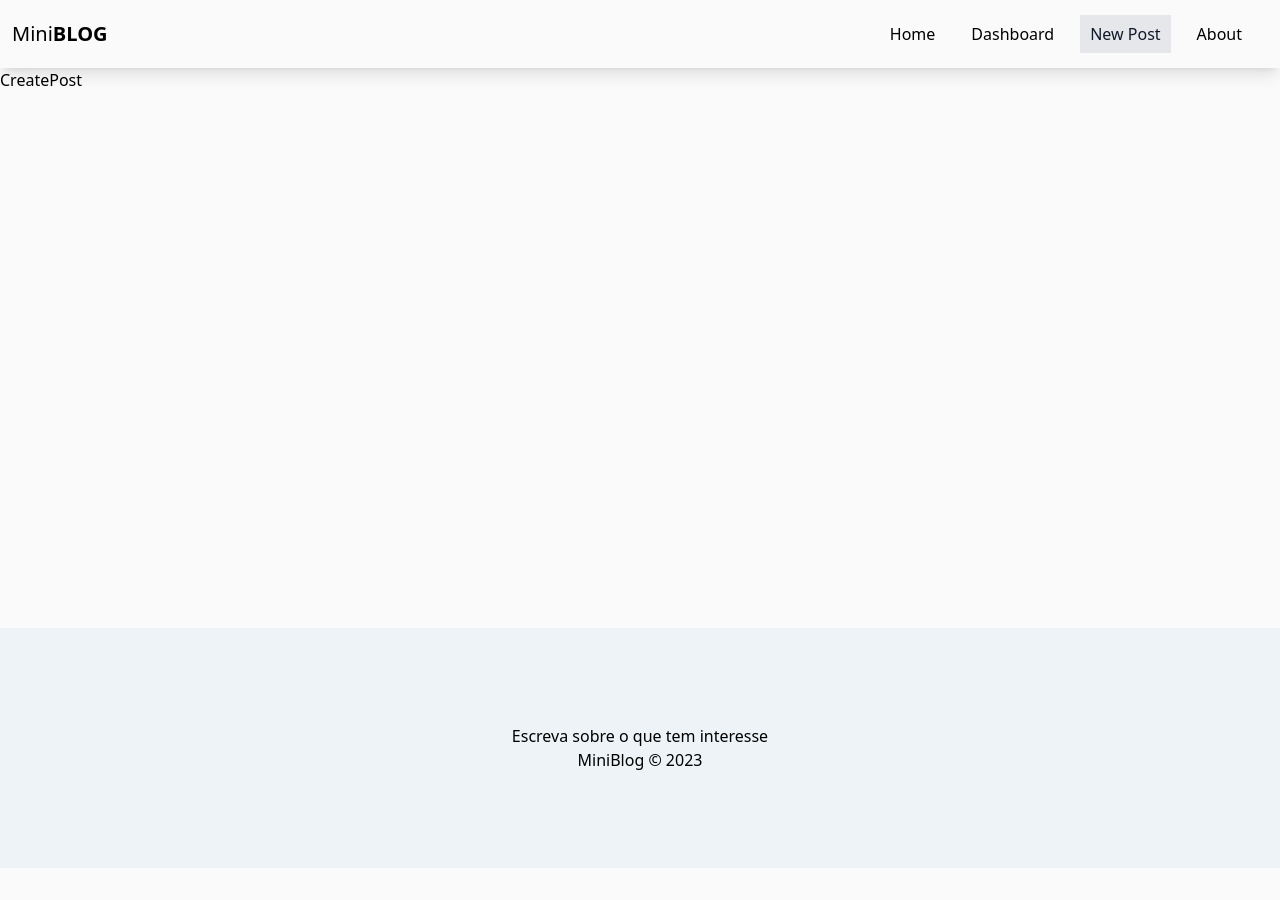
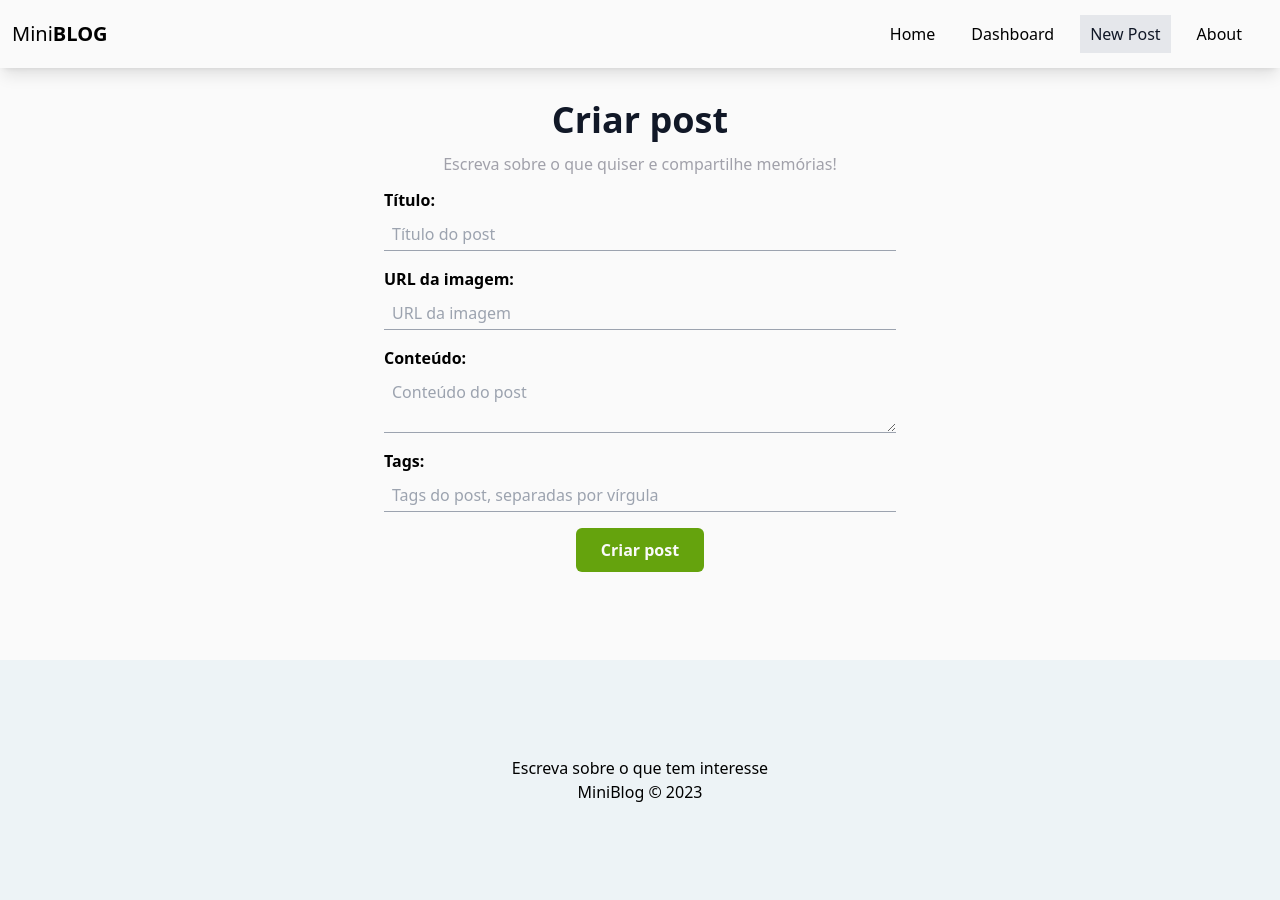
Before and after one commit to henriquelazzarino/miniblog, a React (Vite) app: page /create-post in a window 1280 px wide. Before the commit the page ends 868 px from the top, so only its background shows below. Built offline with nearby package versions, Linux system fonts and the light colour scheme; no server answers; sample sign-in values are in the browser's storage.

Commit message:
Iniciando a lógica de post

```diff
--- a/src/App.jsx
+++ b/src/App.jsx
@@ -22,7 +22,6 @@ function App() {
 
   useEffect(() => {
     onAuthStateChanged(auth, (user) => {
-      console.log(user);
       setUser(user);
     });
   }, [auth]);
--- a/src/components/Navbar.jsx
+++ b/src/components/Navbar.jsx
@@ -3,7 +3,6 @@ import { useAuthValue } from "../contexts/UserContext";
 
 const Navbar = () => {
   const { user } = useAuthValue();
-  console.log("NAVBAR", user);
 
   return (
     <nav className="shadow-lg flex justify-between items-center py-5 px-3">
--- /dev/null
+++ b/src/hooks/useInsertDocument.js
@@ -0,0 +1,70 @@
+import { useState, useEffect, useReducer } from "react";
+import { db } from "../firebase/config";
+import { collection, addDoc, Timestamp } from "firebase/firestore";
+
+const initialState = {
+    loading: false,
+    error: null
+};
+
+const reducer = (state, action) => {
+    switch(action.type) {
+        case "LOADING":
+            return {
+                ...state,
+                loading: true
+            };
+        case "INSERTED_DOC":
+            return {
+                ...state,
+                loading: false,
+                error: null
+            };
+        case "ERROR":
+            return {
+                ...state,
+                loading: false,
+                error: action.payload
+            };
+        default:
+            return state;
+    }
+};
+
+export const useInsertDocument = (docCollection) => {
+    const [response, dispatch] = useReducer(reducer, initialState);
+    const [cancelled, setCancelled] = useState(false);
+
+    const checkCancelBeforeDispatch = (action) => {
+        if (!cancelled) {
+            dispatch(action);
+        }
+    }
+
+    const insertDocument = async (data) => {
+        checkCancelBeforeDispatch({
+            type: "LOADING"
+        });
+        try{
+            const newDocument = {...data, createdAt: Timestamp.now()};
+            const docRef = await addDoc(collection(db, docCollection), newDocument);
+            checkCancelBeforeDispatch({
+                type: "INSERTED_DOC",
+                payload: docRef
+            });
+        } catch(e) {
+            checkCancelBeforeDispatch({
+                type: "ERROR",
+                payload: e.message
+            });
+        }
+    };
+
+    useEffect(() => {
+        return () => {
+            setCancelled(true);
+        };
+    }, []);
+
+    return [insertDocument, response];
+};
--- a/src/pages/CreatePost.jsx
+++ b/src/pages/CreatePost.jsx
@@ -1,8 +1,94 @@
-import React from 'react'
+import React, { useState } from 'react'
 
 const CreatePost = () => {
+  const [post, setPost] = useState({
+    title: '',
+    image: '',
+    body: '',
+    tags: ''
+  })
+  const [formError, setFormError] = useState()
+  const [loading, setLoading] = useState(false)
+
+  const handleChange = (e) => {
+    const { name, value } = e.target
+    setPost({
+      ...post,
+      [name]: value
+    })
+  }
+
+  const handleSubmit = async (e) => {
+    e.preventDefault()
+  }
+
+  const label = "flex flex-col mb-4";
+  const span = "mb-1.5 font-bold text-left";
+  const input = "border-b border-gray-400 py-1 px-2 bg-transparent";
+
   return (
-    <div>CreatePost</div>
+    <div className="text-center mt-8">
+      <h1>Criar post</h1>
+      <p className="text-zinc-400 m-3">Escreva sobre o que quiser e compartilhe memórias!</p>
+      <form onSubmit={handleSubmit} className="max-w-[40%] my-0 mx-auto">
+        <label className={label}>
+          <span className={span}>Título:</span>
+          <input
+            type="text"
+            name="title"
+            value={post.title}
+            required
+            onChange={handleChange}
+            placeholder='Título do post'
+            className={input}
+          />
+        </label>
+        <label className={label}>
+          <span className={span}>URL da imagem:</span>
+          <input
+            type="text"
+            name="image"
+            value={post.image}
+            required
+            onChange={handleChange}
+            placeholder='URL da imagem'
+            className={input}
+          />
+        </label>
+        <label className={label}>
+          <span className={span}>Conteúdo:</span>
+          <textarea
+            name="body"
+            value={post.body}
+            required
+            onChange={handleChange}
+            placeholder='Conteúdo do post'
+            className={input}
+          />
+        </label>
+        <label className={label}>
+          <span className={span}>Tags:</span>
+          <input
+            type="text"
+            name="tags"
+            value={post.tags}
+            required
+            onChange={handleChange}
+            placeholder='Tags do post, separadas por vírgula'
+            className={input}
+          />
+        </label>
+        {!loading ? (
+          <button className="btn" type="submit">
+            Criar post
+          </button>
+        ) : (
+          <button className="btn" type="submit" disabled>
+            Criando...
+          </button>
+        )}
+      </form>
+    </div>
   )
 }
 
```
